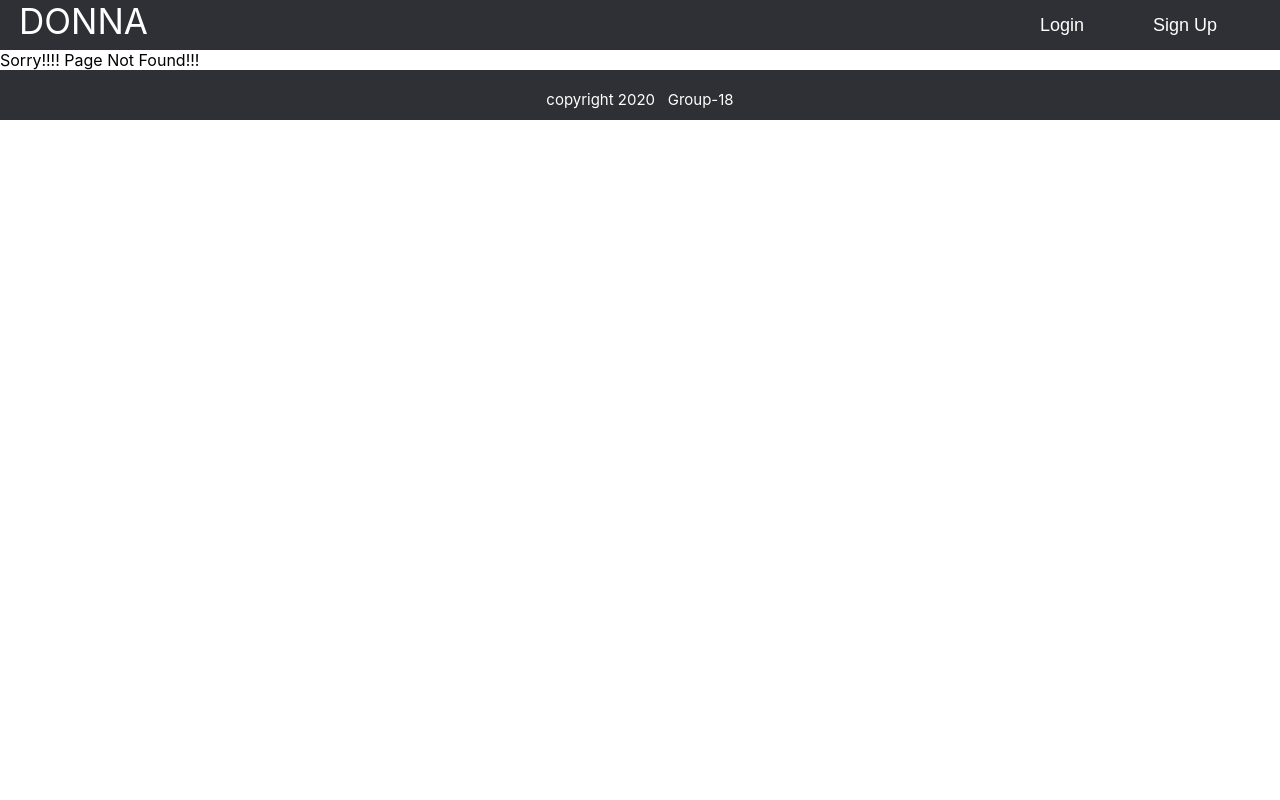
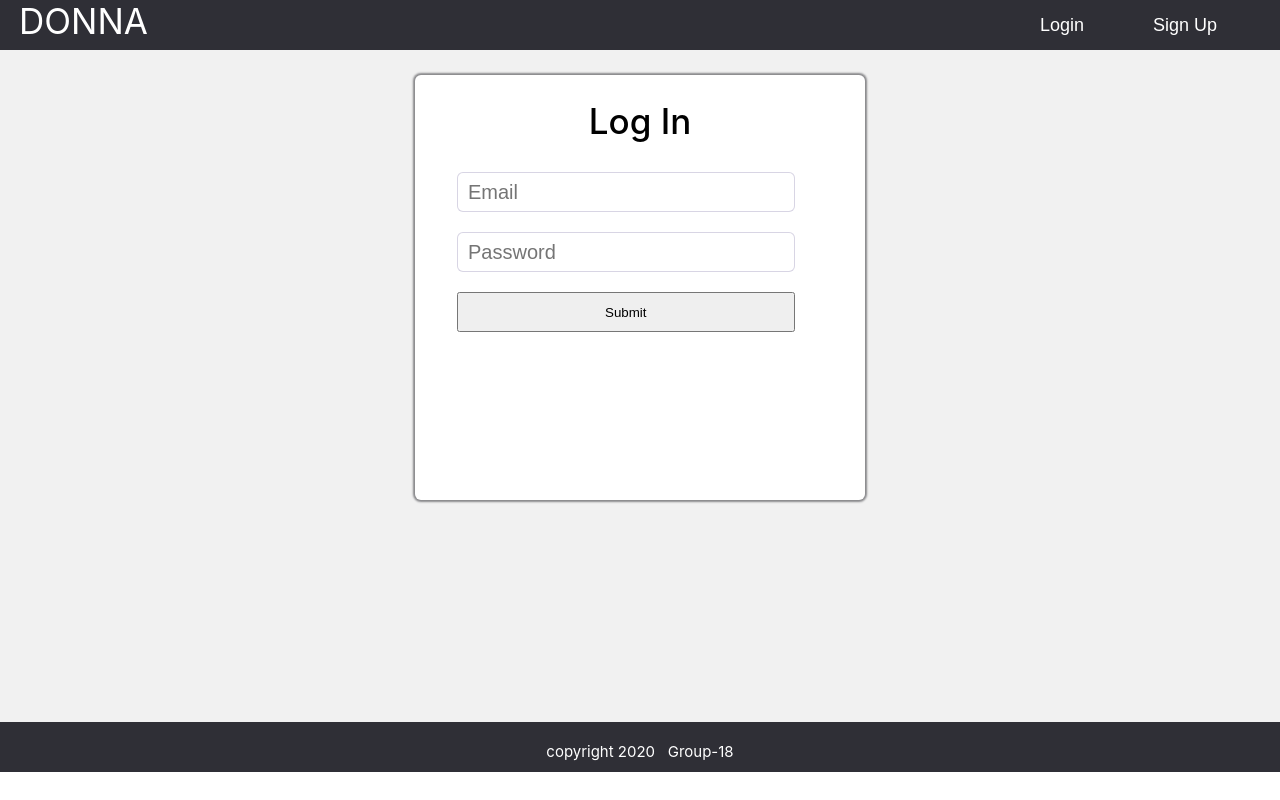
Before and after one commit to GaganpreetKhurana/Financial_Assistant, a React (Create React App) app in the folder frontend/: page /forgot in a window 1280 px wide. Before the commit this address had no page. Built offline with nearby package versions, Linux system fonts and the light colour scheme.

Commit message:
Forgot Password Added

```diff
--- a/frontend/src/Components/App.js
+++ b/frontend/src/Components/App.js
@@ -7,6 +7,7 @@ import Navbar from './Navbar';
 import Login from './Login';
 import Footer from './Footer';
 import Page404 from './Page404';
+import Forgot from './Forgot';
 import * as jwtDecode from "jwt-decode";
 import { authenticateUser } from '../actions/auth';
 
@@ -36,6 +37,7 @@ class App extends Component {
               <Route exact path="/" component={Home}/>
               <Route path="/login" component={Login}/>
               <Route path="/sign-up" component={SignUp}/>
+              <Route path="/forgot" component={Forgot}/>
               <Route component={Page404} />
             </Switch>
           <Footer/>
--- /dev/null
+++ b/frontend/src/Components/Forgot.js
@@ -0,0 +1,70 @@
+import React, { Component } from 'react';
+import { Redirect } from 'react-router-dom';
+import { connect } from 'react-redux';
+import { login, clearAuth } from '../actions/auth';
+
+class Login extends Component {
+    constructor(props) {
+        super(props);
+        this.state = {
+          email: '',
+          password: '',
+        };
+      }
+      //to clear the error if it comes on reload or whenever the user shifts from this page
+      componentWillUnmount() {
+        this.props.dispatch(clearAuth());
+      }
+
+      handleSubmitForm = (e) => {
+        e.preventDefault();
+        const { email, password } = this.state;
+        if (email && password) {
+          this.props.dispatch(login(email, password));
+        }
+      };
+      handleEmail = (e) => {
+        this.setState({
+          email: e.target.value,
+        });
+      };
+      handlePassword = (e) => {
+        this.setState({
+          password: e.target.value,
+        });
+      };
+    render() {
+        const { inProgress, error, isLoggedIn } = this.props.auth;
+
+        //so that logged in user don't sees the login page
+        if (isLoggedIn) {
+          return <Redirect to="/" />;
+        }
+        return (
+        <div className="home-screen">
+            <div className="login-form">
+                <div className="header">
+                    <p>Log In</p>
+                </div>
+
+                <div className="form-fields">
+                    {error && <div className="alert-done"><button>Error</button></div>}
+
+                    <input type="email" placeholder="Email" required onChange={this.handleEmail} />
+                    <input type="password" placeholder="Password" required onChange={this.handlePassword} />
+                    <button onClick={this.handleSubmitForm} disabled={inProgress}>Submit</button>
+                </div>
+
+            </div>
+
+        </div>
+        );
+    }
+}
+function mapStateToProps(state) {
+  return {
+    auth: state.auth,
+  };
+}
+
+export default connect(mapStateToProps)(Login);
--- a/frontend/src/Components/Login.js
+++ b/frontend/src/Components/Login.js
@@ -1,14 +1,15 @@
-import React, { Component } from 'react';
-import { Redirect } from 'react-router-dom';
-import { connect } from 'react-redux';
-import { login, clearAuth } from '../actions/auth';
+import React, { Component } from "react";
+import { Redirect } from "react-router-dom";
+import { Link } from "react-router-dom";
+import { connect } from "react-redux";
+import { login, clearAuth } from "../actions/auth";
 
 class Login extends Component {
   constructor(props) {
     super(props);
     this.state = {
-          email: '',
-          password: '',
+      email: "",
+      password: "",
     };
   }
   //to clear the error if it comes on reload or whenever the user shifts from this page
@@ -48,15 +49,31 @@ class Login extends Component {
           </div>
 
           <div className="form-fields">
-                    {error && <div className="alert-done"><button>Error</button></div>}
+            {error && (
+              <div className="alert-done">
+                <button>Error</button>
+              </div>
+            )}
 
-                    <input type="email" placeholder="Email" required onChange={this.handleEmail} />
-                    <input type="password" placeholder="Password" required onChange={this.handlePassword} />
-                    <button onClick={this.handleSubmitForm} disabled={inProgress}>Submit</button>
+            <input
+              type="email"
+              placeholder="Email"
+              required
+              onChange={this.handleEmail}
+            />
+            <input
+              type="password"
+              placeholder="Password"
+              required
+              onChange={this.handlePassword}
+            />
+            <button onClick={this.handleSubmitForm} disabled={inProgress}>
+              Submit
+            </button>
+            <p className="Forgot"> OR</p>
+            <p className="Forgot"><Link to="/forgot">Forgot Password?</Link> | <Link to="/sign-up">New User</Link> </p>
           </div>
-
         </div>
-
       </div>
     );
   }
--- a/frontend/src/Components/SignUp.js
+++ b/frontend/src/Components/SignUp.js
@@ -58,7 +58,7 @@ class SignUp extends Component {
             <div className="home-screen">
             <div className="register-form">
                 <div className="header">
-                    <p>Log In</p>
+                    <p>Sign Up</p>
                 </div>
 
                 <div className="form-fields">
--- a/frontend/src/index.css
+++ b/frontend/src/index.css
@@ -18,10 +18,13 @@ button a{
 
 }
 a{
-  color:white;
-
   outline: none;
   text-decoration: none;
+}
+
+.Forgot{
+  margin-left: -50px;
+
 }
 .navbar {
   display: flex;
@@ -79,7 +82,7 @@ a{
   margin: auto;
   width: 450px;
   height: auto;
-  min-height: 350px;
+  min-height: 420px;
   background-color: white;
   padding-top: 5px;
 }
```
Lines whose indentation alone changed are shown as unchanged.
